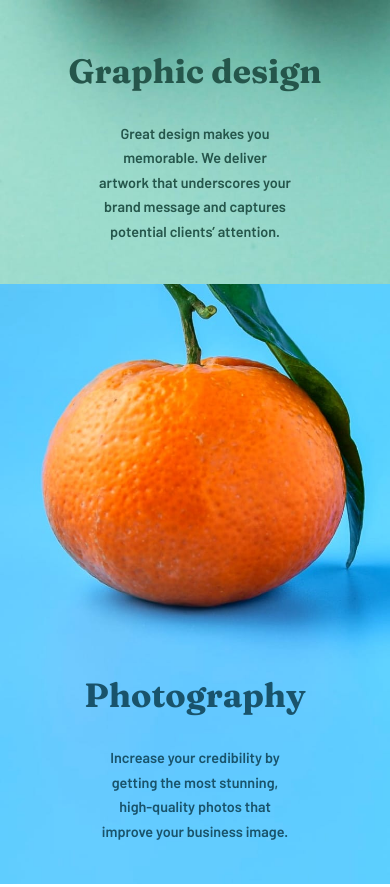
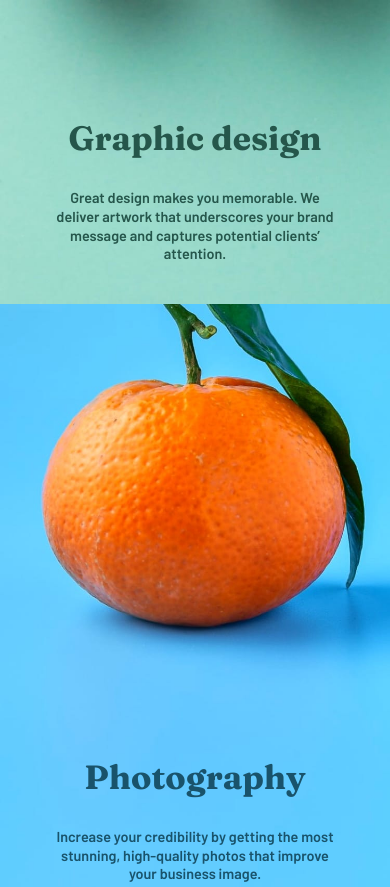
Before and after one commit to SmiJa/sunnyside-agency-landing, a plain HTML site: page index.html in a window 390 px wide. Shown: the part 3560-4447 px from the top of the page. Drawn offline with Linux system fonts and the light colour scheme.

Commit message:
make services section responsive

```diff
--- a/css/styles.css
+++ b/css/styles.css
@@ -285,6 +285,21 @@ header ul li:last-child:hover {
   .graphic-design,
   .photography {
     width: 100%;
+    height: 620px;
+  }
+  .graphic-design p,
+  .photography p {
+    width: 80%;
+    line-height: 1.3;
+  }
+}
+
+@media screen and (max-width: 430px) {
+  .graphic-design,
+  .photography {
+    width: 100%;
+    background-size: cover;
+    height: 620px;
   }
   .graphic-design {
     background-image: url(./../images/mobile/image-graphic-design.jpg);
```
